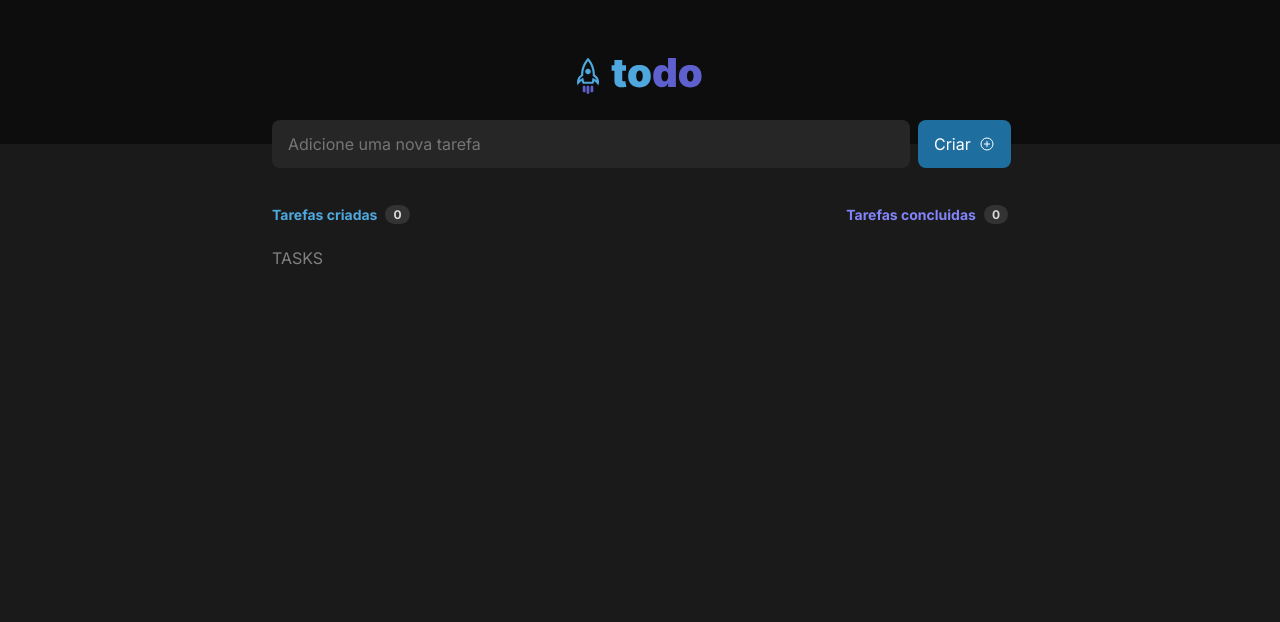
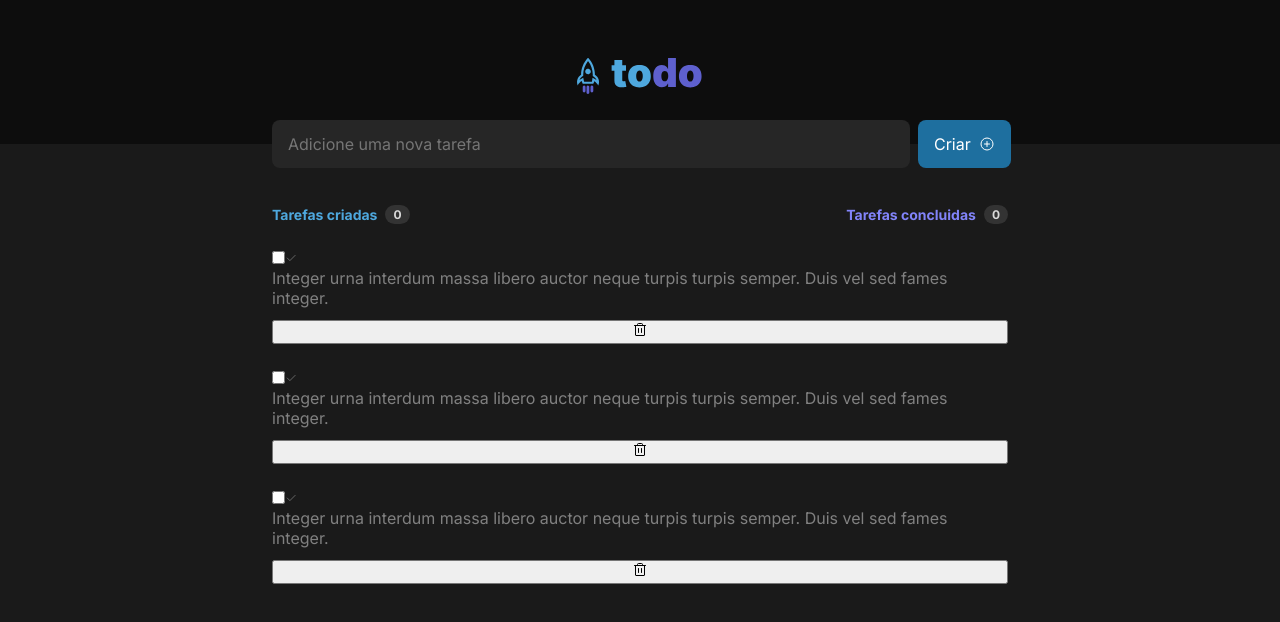
Before and after one commit to franciscovaz/todo-list-reactjs-challenge, a React (Vite) app: page / in a window 1280 px wide. Shown: the top 622 px of the page. Built offline with nearby package versions, Linux system fonts and the light colour scheme.

Commit message:
- remove Task List component; - add content without styles to task component;

```diff
--- a/src/App.tsx
+++ b/src/App.tsx
@@ -7,6 +7,7 @@ import styles from './App.module.css';
 import './global.css'
 import { useState } from 'react';
 import { EmptyList } from './components/List/EmptyList'
+import { Task } from './components/List/Task'
 
 interface Task {
   id: number;
@@ -43,7 +44,13 @@ function App() {
 
             { tasksList.length === 0
               ? <EmptyList />
-              : <TasksList />}
+              : (
+                <>
+                  <Task />
+                  <Task />
+                  <Task />
+                </>
+              )}
         </div>
       </section>
     </main>
--- /dev/null
+++ b/src/components/List/Task.module.css
@@ -0,0 +1 @@
+.container {}
--- /dev/null
+++ b/src/components/List/Task.tsx
@@ -0,0 +1,30 @@
+import styles from './Task.module.css';
+import { Check, Trash } from 'phosphor-react';
+
+export function Task() {
+
+    function handleRemoveTask() {
+        console.log('Remove task!');
+
+    }
+
+    return (
+        <div className={styles.container}>
+            <div>
+                <label htmlFor="checkbox">
+                    <input type="checkbox" readOnly checked={false} />
+                    <span>
+                        <Check size={12}/>
+                    </span>
+
+                    <p>
+                        Integer urna interdum massa libero auctor neque turpis turpis semper. Duis vel sed fames integer.
+                    </p>
+                </label>
+            </div>
+            <button onClick={handleRemoveTask}>
+                <Trash size={16} />
+            </button>
+        </div>
+    )
+}
--- a/src/components/List/TasksList.tsx
+++ /dev/null
@@ -1,7 +0,0 @@
-import styles from './TasksList.module.css';
-
-export function TasksList() {
-    return (
-        <p className={styles.container}>TASKS</p>
-    )
-}
```
Also changed, not shown: src/components/List/TasksList.module.css (deleted).
